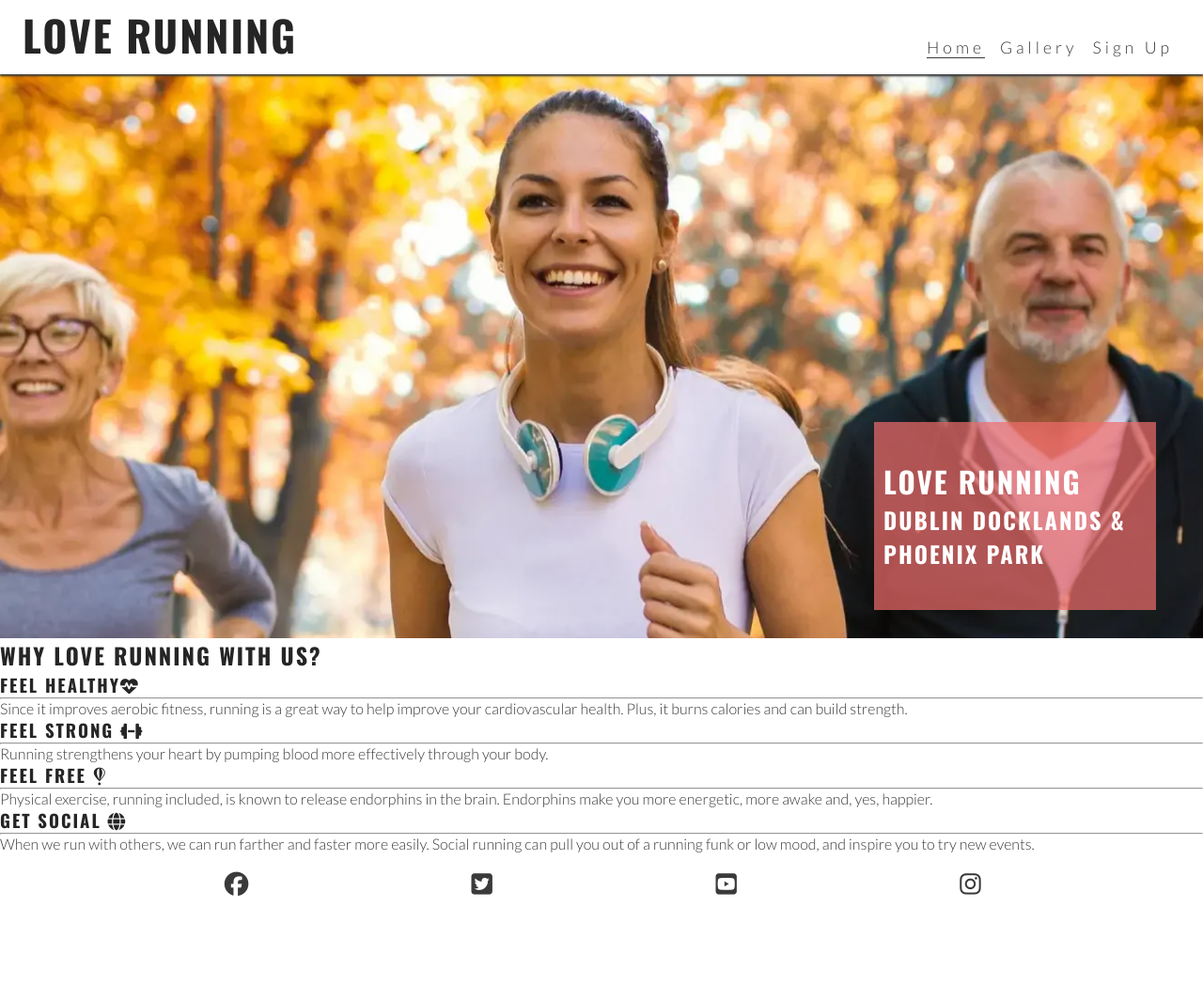
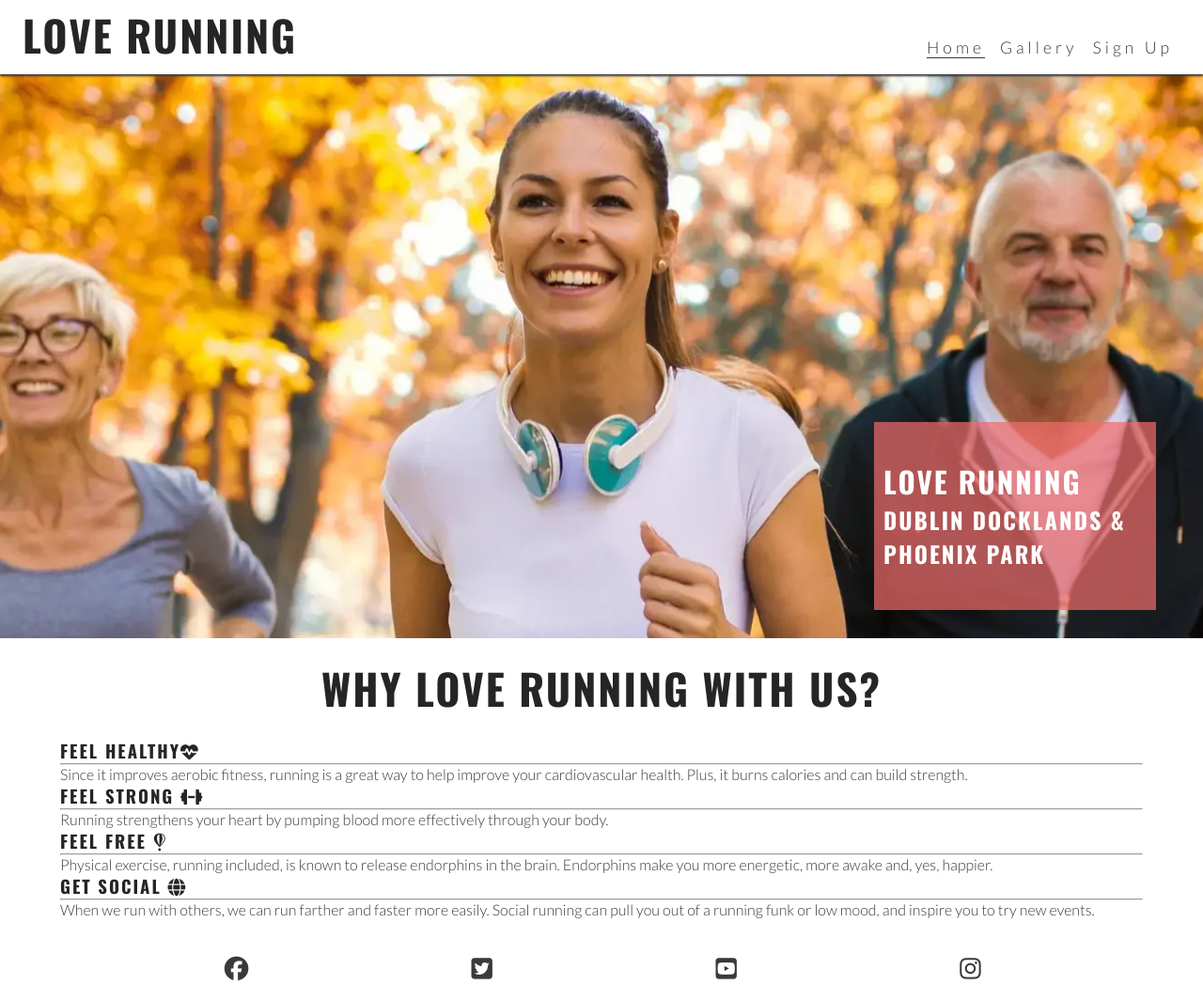
Before and after one commit to vladar21/love-running, a plain HTML site: page index.html in a window 1280 px wide. Shown: the whole page at 94% size. Before the commit the page ends 975 px from the top, so only its background shows below. Drawn offline with nearby package versions, Linux system fonts and the light colour scheme.

Commit message:
fix: wrong place reasons section styles

```diff
--- a/assets/css/style.css
+++ b/assets/css/style.css
@@ -116,6 +116,18 @@ main {
     color: #ffffff;
 }
 
+/* Reasons section */
+#reasons {
+    width: 90%;
+    margin: 20px auto;
+}
+
+#reasons h2 {
+    margin-bottom: 20px;
+    text-align: center;
+    font-size: 280%;
+}
+
 /* Footer */
 #social-networks {
     text-align: center;
```
